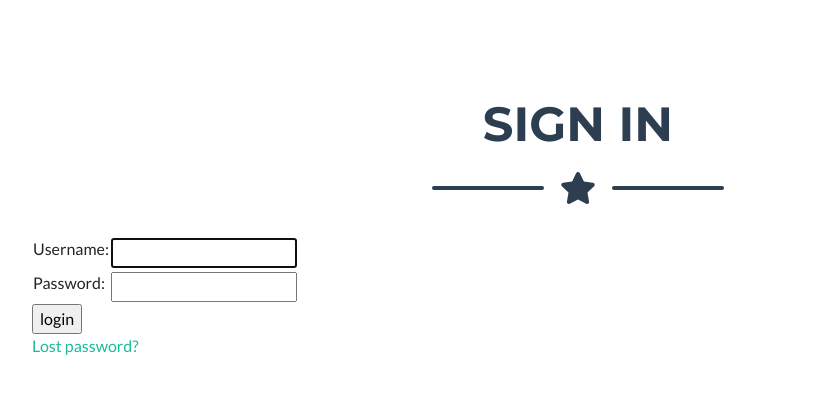
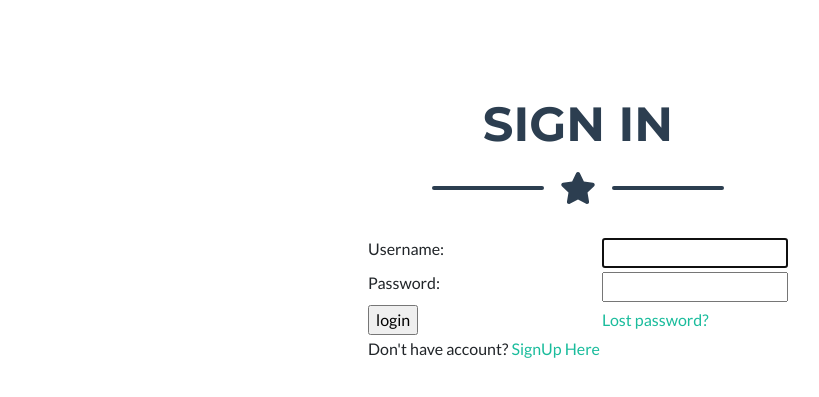
Before and after one commit to ericmiranda7/excessFood, a Django app: page /accounts/login/ in a window 1280 px wide. Shown: the part 72-469 px from the top of the page, without its empty margins (62-881 px from the left). Run offline with Django 3.2, Linux system fonts and the light colour scheme; some libraries are stand-ins or nearby versions.

Commit message:
style login and signup ++

```diff
--- a/accounts/templates/accounts/login.html
+++ b/accounts/templates/accounts/login.html
@@ -32,7 +32,7 @@
 
                     <form method="post" action="{% url 'login' %}">
                         {% csrf_token %}
-                        <table >
+                        <table class="col-xs-1" align="center">
                             <tr>
                                 <td>{{ form.username.label_tag }}</td>
                                 <td>{{ form.username }}</td>
@@ -41,13 +41,25 @@
                                 <td>{{ form.password.label_tag }}</td>
                                 <td>{{ form.password }}</td>
                             </tr>
+
+                            <tr>
+                                <td><input type="submit" value="login"></td>
+                                <td><input type="hidden" name="next" value="{{ next }}">
+                                    {# Assumes you setup the password_reset view in your URLconf, CHANGE URL #}
+                                    <a href="{% url 'login' %}">Lost password?</a>
+                                </td>
+                            </tr>
+                            <tr>
+                                <td>Don't have account? <a href="{% url 'signup' %}">SignUp Here</a></td>
+                            </tr>
                         </table>
 
-                        <input type="submit" value="login">
-                        <input type="hidden" name="next" value="{{ next }}">
+
+
+
+
                     </form>
-                    {# Assumes you setup the password_reset view in your URLconf, CHANGE URL #}
-                    <p><a href="{% url 'login' %}">Lost password?</a></p>
+
 
                 </div>
 
--- a/accounts/templates/accounts/signup.html
+++ b/accounts/templates/accounts/signup.html
@@ -23,7 +23,9 @@
 						<!-- ".as_p" loads all field as <p></p> -->
 						{{ form.as_p }}
 						<input type="submit">
+						Alraedy a user? <a href="{% url 'login' %}">LogIn Here</a>
 					</form>
+
 				</div>
 
 			<!-- SignUp Section Form-->
```
